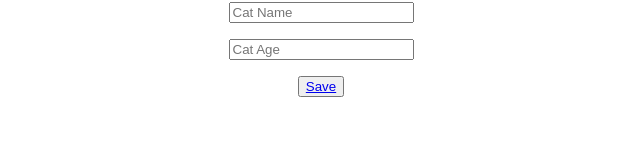
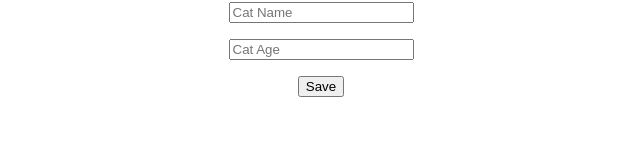
Before and after one commit to jverdesoto/SEI-75-CourseDocs, a Vue app in the folder CLASSWORK/Unit_2/mevn/client/: page /add/cat in a window 1280 px wide. Before the commit this address had no page. Shown: the part 116-282 px from the top of the page, without its empty margins (319-959 px from the left). Built offline with nearby package versions, Linux system fonts and the light colour scheme.

Commit message:
redirect save cat to all cats page

```diff
--- a/CLASSWORK/Unit_2/mevn/client/src/components/AddCatView.vue
+++ b/CLASSWORK/Unit_2/mevn/client/src/components/AddCatView.vue
@@ -2,7 +2,7 @@
     <h1>Add Cat Form</h1>
     <p><input type="text" name="name" v-model="cat.name" placeholder="Cat Name"></p>
     <p><input type="text" name="age" v-model="cat.age" placeholder="Cat Age"></p>
-    <p><button v-on:click="addCat"><router-link :to="'/saveCat'" >Save</router-link> </button></p>
+    <p><button v-on:click="addCat"> Save </button></p>
     <!-- <router-link :to="'/saveCat'" >Save</router-link> -->
 </template>
 
@@ -36,7 +36,12 @@ export default {
                 },
                 body: JSON.stringify(this.cat)
             })
-            .then(res => console.log(res.status))
+            .then(res =>
+            {
+                console.log(res.status)
+                if(res.status === 200)
+                    window.location.href = '/cats';
+            })
         }
     }
 }
```
